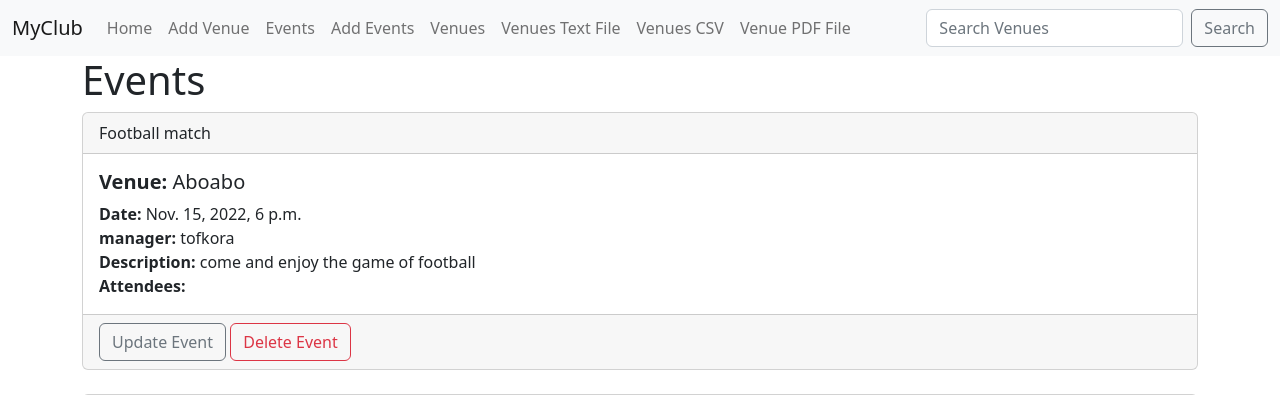
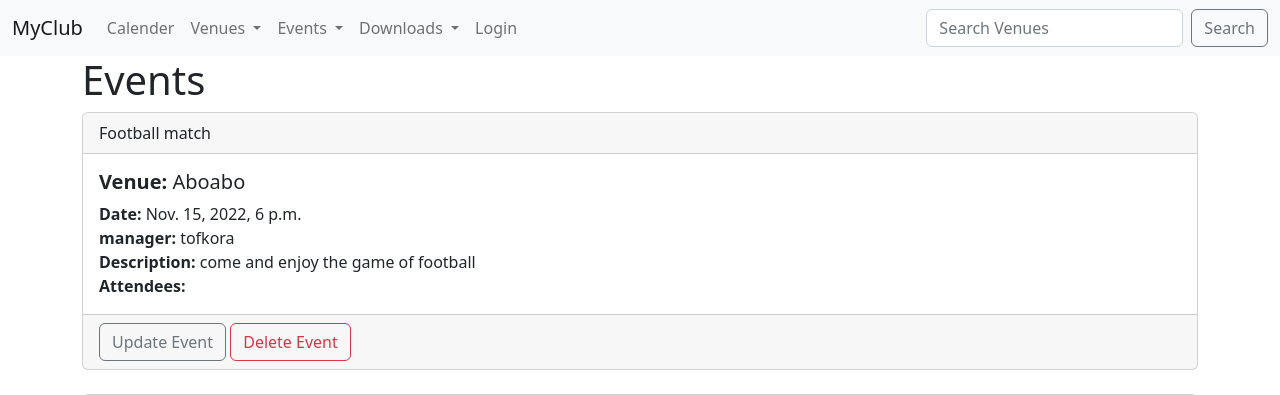
Before and after one commit to Tawffic/my-club, a Django app: page /events/ in a window 1280 px wide. Shown: the top 395 px of the page. Run offline with Django 4.2, Linux system fonts and the light colour scheme; data comes from the database, SQL or seed files in the repository; both versions use the stored data as it was after the commit.

Commit message:
added user authentications and dropdowns

```diff
--- a/events/templates/events/base.html
+++ b/events/templates/events/base.html
@@ -10,6 +10,15 @@
 
     {% include 'events/navbar.html' %}
     <div class="container">
+      {% if messages %}
+        {% for message in messages %}
+
+          <div class="alert alert-warning alert-dismissible fade show" role="alert">
+            <strong>{{message}}</strong>
+            <button type="button" class="btn-close" data-bs-dismiss="alert" aria-label="Close"></button>
+          </div>
+        {% endfor%}
+      {% endif %}
         {% block content %}
         {% endblock %}
     </div>
--- a/events/templates/events/navbar.html
+++ b/events/templates/events/navbar.html
@@ -7,35 +7,75 @@
       <div class="collapse navbar-collapse" id="navbarSupportedContent">
         <ul class="navbar-nav me-auto mb-2 mb-lg-0">
           <li class="nav-item">
-            <a class="nav-link" href="{% url 'home' '2020' 'April'%}">Home</a>
+            <a class="nav-link" href="{% url 'home' '2020' 'April'%}">Calender</a>
           </li>
+          <li class="nav-item dropdown">
+            <a class="nav-link dropdown-toggle" href="#" role="button" data-bs-toggle="dropdown" aria-expanded="false">
+              Venues
+            </a>
+            <ul class="dropdown-menu">
+              <li class="nav-item">
+                <a class="dropdown-item" href="{% url 'form' %}">Add Venue</a>
+              </li>
+              <li class="nav-item">
+                <a class="dropdown-item" href="{% url 'list-venues' %}">All Venues</a>
+              </li>
 
-          <li class="nav-item">
-            <a class="nav-link" href="{% url 'form' %}">Add Venue</a>
-          </li>
-          <li class="nav-item">
-            <a class="nav-link" href="{% url 'all-events' %}">Events</a>
-          </li>
-          <li class="nav-item">
-            <a class="nav-link" href="{% url 'add-event' %}">Add Events</a>
-          </li>
-
-          <li class="nav-item">
-            <a class="nav-link" href="{% url 'list-venues' %}">Venues</a>
-          </li>
-
-          <li class="nav-item">
-            <a class="nav-link" href="{% url 'venue-text' %}">Venues Text File</a>
+            </ul>
           </li>
 
 
-          <li class="nav-item">
-            <a class="nav-link" href="{% url 'venue-csv' %}">Venues CSV</a>
+          <li class="nav-item dropdown">
+            <a class="nav-link dropdown-toggle" href="#" role="button" data-bs-toggle="dropdown" aria-expanded="false">
+              Events
+            </a>
+            <ul class="dropdown-menu">
+              <li class="nav-item">
+                <a class="dropdown-item" href="{% url 'all-events' %}">All Events</a>
+              </li>
+              <li class="nav-item">
+                <a class="dropdown-item" href="{% url 'add-event' %}">Add Events</a>
+              </li>
+            </ul>
           </li>
 
+
+
+
+
+          <li class="nav-item dropdown">
+            <a class="nav-link dropdown-toggle" href="#" role="button" data-bs-toggle="dropdown" aria-expanded="false">
+              Downloads
+            </a>
+            <ul class="dropdown-menu">
+              <li class="nav-item">
+                <a class="dropdown-item" href="{% url 'venue-text' %}">Venues Text File</a>
+              </li>
+
+              <li class="nav-item">
+                <a class="dropdown-item" href="{% url 'venue-csv' %}">Venues CSV</a>
+              </li>
+
+              <li class="nav-item">
+                <a class="dropdown-item" href="{% url 'venue-pdf' %}">Venue PDF File</a>
+              </li>
+            </ul>
+          </li>
+
+
+
+
+
+          {% if user.is_authenticated %}
           <li class="nav-item">
-            <a class="nav-link" href="{% url 'venue-pdf' %}">Venue PDF File</a>
+            <a class="nav-link" href="{% url 'logout' %}">Logout</a>
           </li>
+          {% else%}
+          <li class="nav-item">
+            <a class="nav-link" href="{% url 'login' %}">Login</a>
+          </li>
+          {% endif %}
+
           </li>
         </ul>
         <form class="d-flex" method=POST action="{% url 'search-venues' %}">
--- a/myclub_website/settings.py
+++ b/myclub_website/settings.py
@@ -19,6 +19,7 @@ ALLOWED_HOSTS = []
 # Application definition
 
 INSTALLED_APPS = [
+    'members',
     'events',
     'django.contrib.admin',
     'django.contrib.auth',
--- a/myclub_website/urls.py
+++ b/myclub_website/urls.py
@@ -5,6 +5,10 @@ from django.urls import path, include
 urlpatterns = [
     path('admin/', admin.site.urls),
     path('', include('events.urls')),
+    path('members/', include("django.contrib.auth.urls")),
+    path('members/', include("members.urls")),
+
+
 
 ]
 
```
Also changed, not shown: db.sqlite3.
